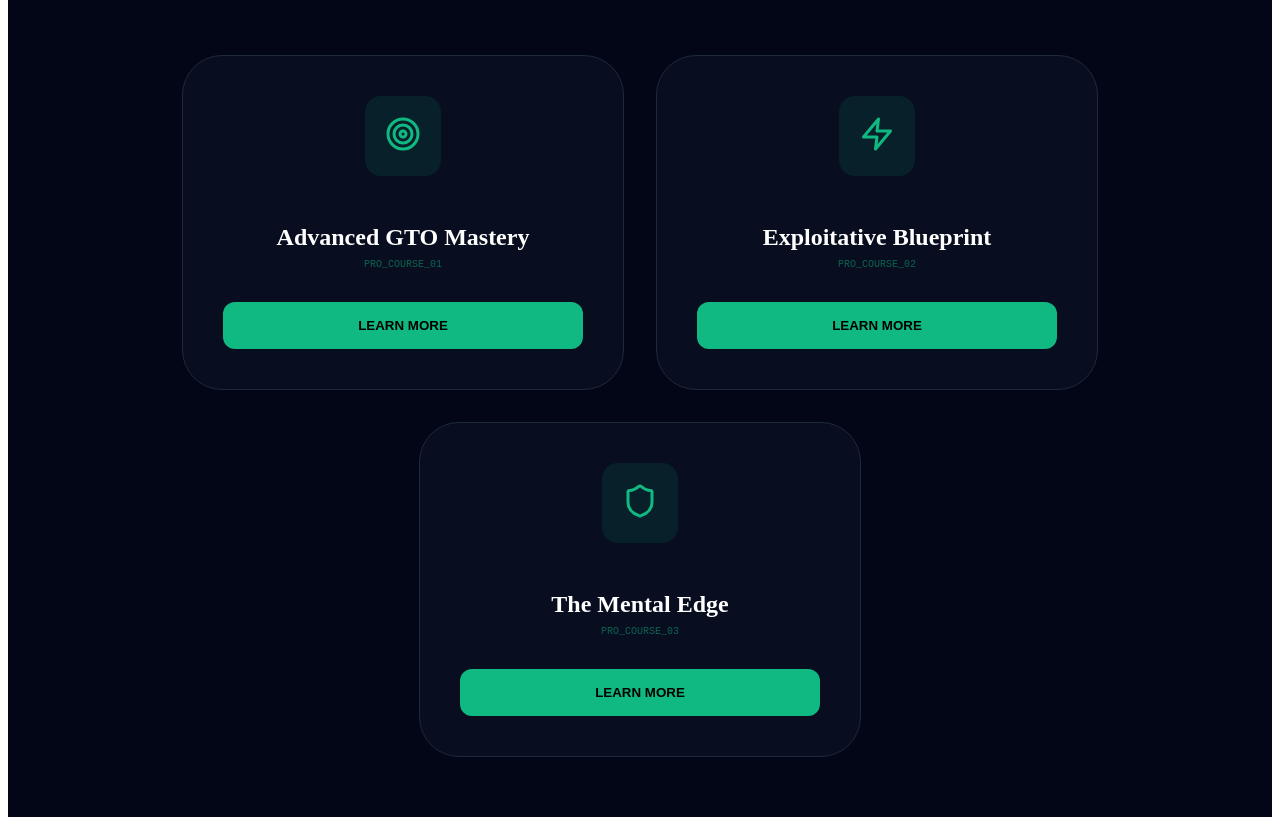
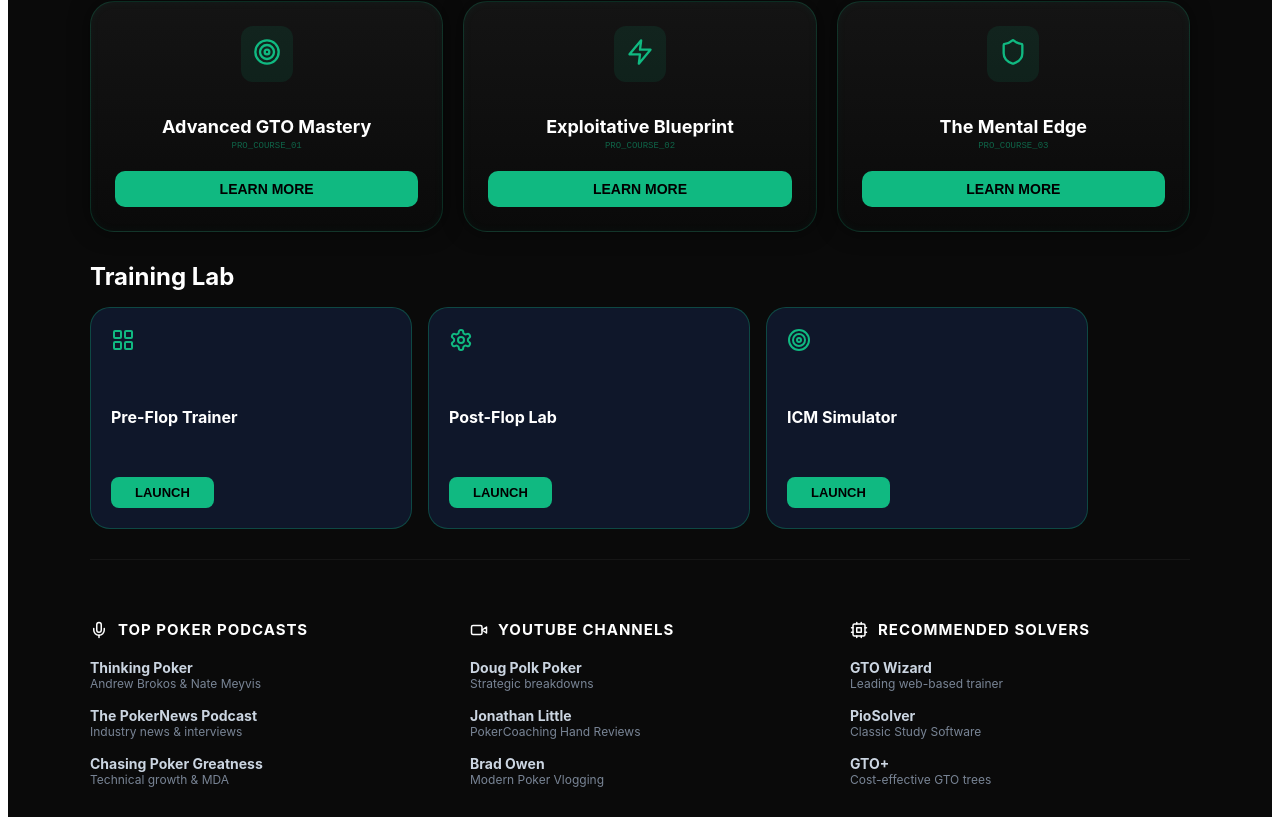
Before and after one commit to tzuri-amiur/TzurAce, a Next.js app: page / in a window 1280 px wide. Shown: the part 283-1100 px from the top of the page. Built offline with nearby package versions, Linux system fonts and the light colour scheme.

Commit message:
add links

```diff
--- a/src/app/page.tsx
+++ b/src/app/page.tsx
@@ -1,6 +1,6 @@
 "use client";
 import React, { useState } from 'react';
-import { User, Menu, Globe, Target, Zap, Shield, X, Settings, LayoutGrid, LogOut } from 'lucide-react';
+import { User, Menu, Globe, Target, Zap, Shield, X, Settings, LayoutGrid, LogOut, Mic, Video, Cpu } from 'lucide-react';
 
 export default function LandingPage() {
   const [isMenuOpen, setIsMenuOpen] = useState(false);
@@ -12,12 +12,17 @@
   };
 
   return (
-    <div style={{ minHeight: '100vh', backgroundColor: '#020617', color: '#cbd5e1' }}>
+    <div style={{
+      minHeight: '100vh',
+      backgroundColor: '#0a0a0a',
+      color: '#cbd5e1',
+      fontFamily: 'Inter, system-ui, -apple-system, sans-serif'
+    }}>
 
       {/* Sidebar */}
       <div style={{
         position: 'fixed', top: 0, right: 0, bottom: 0, width: '320px',
-        backgroundColor: '#020617', borderLeft: '1px solid #1e293b', zIndex: 100,
+        backgroundColor: '#0a0a0a', borderLeft: '1px solid #1e293b', zIndex: 100,
         transform: isMenuOpen ? 'translateX(0)' : 'translateX(100%)',
         transition: 'transform 0.3s ease-in-out', padding: '24px'
       }}>
@@ -35,50 +40,168 @@
       </div>
 
       {/* Header */}
-      <header style={{ borderBottom: '1px solid #1e293b', backgroundColor: 'rgba(2, 6, 23, 0.9)', position: 'sticky', top: 0, zIndex: 50 }}>
-        <div style={{ maxWidth: '1200px', margin: '0 auto', padding: '0 24px', height: '80px', display: 'flex', justifyContent: 'space-between', alignItems: 'center' }}>
-          <div style={{ fontSize: '24px', fontWeight: '900', color: 'white', fontStyle: 'italic' }}>
+      <header style={{ borderBottom: '1px solid rgba(255,255,255,0.05)', backgroundColor: 'rgba(10, 10, 10, 0.9)', position: 'sticky', top: 0, zIndex: 50 }}>
+        <div style={{ maxWidth: '1100px', margin: '0 auto', padding: '30px 24px', display: 'flex', justifyContent: 'space-between', alignItems: 'center' }}>
+          <div style={{ fontSize: '24px', fontWeight: 'bold', color: 'white', letterSpacing: '1px' }}>
             TZUR<span style={{ color: '#10b981' }}>ACE</span>
           </div>
           <div style={{ display: 'flex', alignItems: 'center', gap: '16px' }}>
-            <button onClick={() => handleAction("Lang")} style={{ fontSize: '12px', fontWeight: 'bold', border: '1px solid #334155', padding: '4px 12px', borderRadius: '8px', color: 'white', background: 'none' }}>EN 🌐</button>
-            <button onClick={() => handleAction("User")} style={{ padding: '8px', backgroundColor: '#0f172a', border: '1px solid #1e293b', borderRadius: '50%', color: 'white' }}><User size={18} /></button>
+            <button onClick={() => handleAction("Lang")} style={{ fontSize: '12px', fontWeight: 'bold', border: '1px solid rgba(255,255,255,0.1)', padding: '6px 14px', borderRadius: '20px', color: 'white', background: 'none', cursor: 'pointer' }}>EN 🌐</button>
+            <button onClick={() => handleAction("User")} style={{ padding: '10px', backgroundColor: 'transparent', border: '1px solid rgba(255,255,255,0.1)', borderRadius: '50%', color: 'white', cursor: 'pointer', display: 'flex', alignItems: 'center', justifyContent: 'center', transition: 'box-shadow 0.2s' }} onMouseEnter={(e) => e.currentTarget.style.boxShadow = '0 0 10px rgba(16, 185, 129, 0.3)'} onMouseLeave={(e) => e.currentTarget.style.boxShadow = 'none'}><User size={18} /></button>
             <button onClick={() => handleAction("Hamburger Menu")} style={{ background: 'none', border: 'none', color: 'white', cursor: 'pointer' }}><Menu size={24} /></button>
           </div>
         </div>
       </header>
 
-      <main style={{ maxWidth: '1200px', margin: '0 auto', padding: '64px 24px' }}>
-        <h1 style={{ fontSize: '48px', fontWeight: '900', textAlign: 'center', color: 'white', marginBottom: '16px' }}>
-          Master the <span style={{ color: '#10b981', fontStyle: 'italic' }}>Science</span> of Poker
-        </h1>
-        <p style={{ textAlign: 'center', color: '#94a3b8', marginBottom: '64px' }}>Elite technical education for serious players.</p>
+      <main style={{ maxWidth: '1100px', margin: '0 auto', padding: '30px 24px' }}>
+        <div style={{ textAlign: 'center', marginBottom: '30px' }}>
+          <h1 style={{ fontSize: '42px', fontWeight: '900', color: 'white', marginBottom: '12px', letterSpacing: '-1px' }}>
+            Master the <span style={{ color: '#10b981', fontStyle: 'italic' }}>Science</span> of Poker
+          </h1>
+          <p style={{ color: '#94a3b8', fontSize: '16px' }}>Elite technical education for serious players.</p>
+        </div>
 
         {/* Courses Grid */}
-        <div style={{ display: 'flex', flexWrap: 'wrap', justifyContent: 'center', gap: '32px', marginBottom: '96px' }}>
+        <div style={{ display: 'flex', flexDirection: 'row', justifyContent: 'center', gap: '20px', marginBottom: '30px', flexWrap: 'wrap' }}>
           {[
-            { id: '01', title: 'Advanced GTO Mastery', icon: <Target size={36}/> },
-            { id: '02', title: 'Exploitative Blueprint', icon: <Zap size={36}/> },
-            { id: '03', title: 'The Mental Edge', icon: <Shield size={36}/> }
+            { id: '01', title: 'Advanced GTO Mastery', icon: <Target size={28} /> },
+            { id: '02', title: 'Exploitative Blueprint', icon: <Zap size={28} /> },
+            { id: '03', title: 'The Mental Edge', icon: <Shield size={28} /> }
           ].map((course) => (
-            <div key={course.id} style={{ flex: '1', minWidth: '300px', maxWidth: '360px', backgroundColor: 'rgba(15, 23, 42, 0.5)', border: '1px solid #1e293b', borderRadius: '40px', padding: '40px', textAlign: 'center', display: 'flex', flexDirection: 'column', alignItems: 'center' }}>
-              <div style={{ backgroundColor: 'rgba(16, 185, 129, 0.1)', padding: '20px', borderRadius: '16px', marginBottom: '24px', color: '#10b981' }}>{course.icon}</div>
-              <h3 style={{ fontSize: '24px', fontWeight: 'bold', color: 'white', marginBottom: '8px' }}>{course.title}</h3>
-              <code style={{ fontSize: '10px', color: 'rgba(16, 185, 129, 0.5)', marginBottom: '32px' }}>PRO_COURSE_{course.id}</code>
-              <button onClick={() => handleAction(`Course ${course.id}`)} style={{ marginTop: 'auto', width: '100%', padding: '16px', backgroundColor: '#10b981', border: 'none', borderRadius: '12px', fontWeight: '900', cursor: 'pointer' }}>LEARN MORE</button>
+            <div key={course.id} style={{
+              flex: '1',
+              minWidth: '280px',
+              maxWidth: '320px',
+              background: 'linear-gradient(180deg, rgba(20,20,20,1) 0%, rgba(10,10,10,1) 100%)',
+              border: '1px solid rgba(16, 185, 129, 0.2)',
+              borderRadius: '24px',
+              padding: '24px',
+              textAlign: 'center',
+              display: 'flex',
+              flexDirection: 'column',
+              alignItems: 'center',
+              boxShadow: '0 0 20px rgba(0,0,0,0.5), inset 0 0 10px rgba(16, 185, 129, 0.05)'
+            }}>
+              <div style={{ backgroundColor: 'rgba(16, 185, 129, 0.1)', padding: '12px', borderRadius: '12px', marginBottom: '16px', color: '#10b981' }}>{course.icon}</div>
+              <h3 style={{ fontSize: '18px', fontWeight: 'bold', color: 'white', marginBottom: '4px' }}>{course.title}</h3>
+              <code style={{ fontSize: '9px', color: 'rgba(16, 185, 129, 0.5)', marginBottom: '20px' }}>PRO_COURSE_{course.id}</code>
+              <button onClick={() => handleAction(`Course ${course.id}`)} style={{
+                marginTop: 'auto',
+                width: '100%',
+                padding: '10px',
+                backgroundColor: '#10b981',
+                border: 'none',
+                borderRadius: '10px',
+                fontWeight: 'bold',
+                color: '#000',
+                cursor: 'pointer',
+                fontSize: '14px'
+              }}>LEARN MORE</button>
             </div>
           ))}
         </div>
 
-        {/* Trainer Preview */}
-        <div style={{ backgroundColor: 'rgba(15, 23, 42, 0.3)', border: '1px solid #1e293b', borderRadius: '48px', padding: '48px', textAlign: 'center' }}>
-          <h2 style={{ fontSize: '32px', fontWeight: 'bold', color: 'white', marginBottom: '16px' }}>Training Lab</h2>
-          <div style={{ aspectRatio: '16/9', maxWidth: '700px', margin: '0 auto 40px auto', backgroundColor: '#020617', border: '1px solid #1e293b', borderRadius: '32px', display: 'flex', alignItems: 'center', justifyContent: 'center' }}>
-            <span style={{ color: 'rgba(16, 185, 129, 0.1)', letterSpacing: '1em', fontSize: '12px' }}>SIMULATION_PREVIEW</span>
+        {/* Training Lab */}
+        <div style={{ marginBottom: '30px' }}>
+          <h2 style={{ fontSize: '24px', fontWeight: 'bold', color: 'white', marginBottom: '16px', textAlign: 'left' }}>Training Lab</h2>
+          <div style={{ display: 'flex', flexDirection: 'row', gap: '16px', justifyContent: 'flex-start', flexWrap: 'wrap' }}>
+            {[
+              { title: 'Pre-Flop Trainer', icon: <LayoutGrid size={24} /> },
+              { title: 'Post-Flop Lab', icon: <Settings size={24} /> },
+              { title: 'ICM Simulator', icon: <Target size={24} /> }
+            ].map((trainer, i) => (
+              <div key={i} style={{
+                width: '280px',
+                height: '180px',
+                backgroundColor: '#0f172a',
+                border: '1px solid rgba(16, 185, 129, 0.3)',
+                borderRadius: '20px',
+                padding: '20px',
+                display: 'flex',
+                flexDirection: 'column',
+                justifyContent: 'space-between'
+              }}>
+                <div style={{ color: '#10b981' }}>{trainer.icon}</div>
+                <h4 style={{ color: 'white', fontSize: '16px', fontWeight: 'bold' }}>{trainer.title}</h4>
+                <button onClick={() => handleAction(`Trainer ${trainer.title}`)} style={{
+                  padding: '8px 24px',
+                  backgroundColor: '#10b981',
+                  color: '#000',
+                  border: 'none',
+                  borderRadius: '8px',
+                  fontWeight: 'bold',
+                  cursor: 'pointer',
+                  fontSize: '13px',
+                  alignSelf: 'flex-start'
+                }}>LAUNCH</button>
+              </div>
+            ))}
           </div>
-          <button onClick={() => handleAction("Launch Trainer")} style={{ padding: '16px 48px', border: '2px solid #10b981', color: '#10b981', background: 'none', borderRadius: '12px', fontWeight: '900', cursor: 'pointer' }}>LAUNCH TRAINER</button>
+        </div>
+
+        {/* Footer Resources */}
+        <div style={{ display: 'grid', gridTemplateColumns: 'repeat(auto-fit, minmax(250px, 1fr))', gap: '40px', padding: '40px 0', borderTop: '1px solid rgba(255,255,255,0.05)' }}>
+          <div>
+            <h4 style={{ color: 'white', fontSize: '15px', fontWeight: 'bold', marginBottom: '20px', textTransform: 'uppercase', letterSpacing: '1px', display: 'flex', alignItems: 'center', gap: '10px' }}>
+              <Mic size={18} className="text-emerald-500" /> Top Poker Podcasts
+            </h4>
+            <ul style={{ listStyle: 'none', padding: 0, margin: 0, fontSize: '14px' }}>
+              {[
+                { name: 'Thinking Poker', sub: 'Andrew Brokos & Nate Meyvis', url: 'https://www.thinkingpoker.net/' },
+                { name: 'The PokerNews Podcast', sub: 'Industry news & interviews', url: 'https://www.pokernews.com/podcast/' },
+                { name: 'Chasing Poker Greatness', sub: 'Technical growth & MDA', url: 'https://chasingpokergreatness.com/' }
+              ].map((item, i) => (
+                <li key={i} style={{ marginBottom: '16px' }}>
+                  <a href={item.url} target="_blank" rel="noopener noreferrer" style={{ textDecoration: 'none', color: '#94a3b8', transition: 'color 0.2s', display: 'block' }} onMouseEnter={(e) => e.currentTarget.style.color = '#34d399'} onMouseLeave={(e) => e.currentTarget.style.color = '#94a3b8'}>
+                    <div style={{ fontWeight: 'bold', color: '#cbd5e1' }}>{item.name}</div>
+                    <div style={{ fontSize: '12px', opacity: 0.8 }}>{item.sub}</div>
+                  </a>
+                </li>
+              ))}
+            </ul>
+          </div>
+          <div>
+            <h4 style={{ color: 'white', fontSize: '15px', fontWeight: 'bold', marginBottom: '20px', textTransform: 'uppercase', letterSpacing: '1px', display: 'flex', alignItems: 'center', gap: '10px' }}>
+              <Video size={18} className="text-emerald-500" /> YouTube Channels
+            </h4>
+            <ul style={{ listStyle: 'none', padding: 0, margin: 0, fontSize: '14px' }}>
+              {[
+                { name: 'Doug Polk Poker', sub: 'Strategic breakdowns', url: 'https://www.youtube.com/@DougPolkPoker' },
+                { name: 'Jonathan Little', sub: 'PokerCoaching Hand Reviews', url: 'https://www.youtube.com/@pokercoaching' },
+                { name: 'Brad Owen', sub: 'Modern Poker Vlogging', url: 'https://www.youtube.com/@BradOwenPoker' }
+              ].map((item, i) => (
+                <li key={i} style={{ marginBottom: '16px' }}>
+                  <a href={item.url} target="_blank" rel="noopener noreferrer" style={{ textDecoration: 'none', color: '#94a3b8', transition: 'color 0.2s', display: 'block' }} onMouseEnter={(e) => e.currentTarget.style.color = '#34d399'} onMouseLeave={(e) => e.currentTarget.style.color = '#94a3b8'}>
+                    <div style={{ fontWeight: 'bold', color: '#cbd5e1' }}>{item.name}</div>
+                    <div style={{ fontSize: '12px', opacity: 0.8 }}>{item.sub}</div>
+                  </a>
+                </li>
+              ))}
+            </ul>
+          </div>
+          <div>
+            <h4 style={{ color: 'white', fontSize: '15px', fontWeight: 'bold', marginBottom: '20px', textTransform: 'uppercase', letterSpacing: '1px', display: 'flex', alignItems: 'center', gap: '10px' }}>
+              <Cpu size={18} className="text-emerald-500" /> Recommended Solvers
+            </h4>
+            <ul style={{ listStyle: 'none', padding: 0, margin: 0, fontSize: '14px' }}>
+              {[
+                { name: 'GTO Wizard', sub: 'Leading web-based trainer', url: 'https://gtowizard.com/' },
+                { name: 'PioSolver', sub: 'Classic Study Software', url: 'https://www.piosolver.com/' },
+                { name: 'GTO+', sub: 'Cost-effective GTO trees', url: 'https://www.gtoplus.com/' }
+              ].map((item, i) => (
+                <li key={i} style={{ marginBottom: '16px' }}>
+                  <a href={item.url} target="_blank" rel="noopener noreferrer" style={{ textDecoration: 'none', color: '#94a3b8', transition: 'color 0.2s', display: 'block' }} onMouseEnter={(e) => e.currentTarget.style.color = '#34d399'} onMouseLeave={(e) => e.currentTarget.style.color = '#94a3b8'}>
+                    <div style={{ fontWeight: 'bold', color: '#cbd5e1' }}>{item.name}</div>
+                    <div style={{ fontSize: '12px', opacity: 0.8 }}>{item.sub}</div>
+                  </a>
+                </li>
+              ))}
+            </ul>
+          </div>
         </div>
       </main>
+
+
     </div>
   );
 }
```
